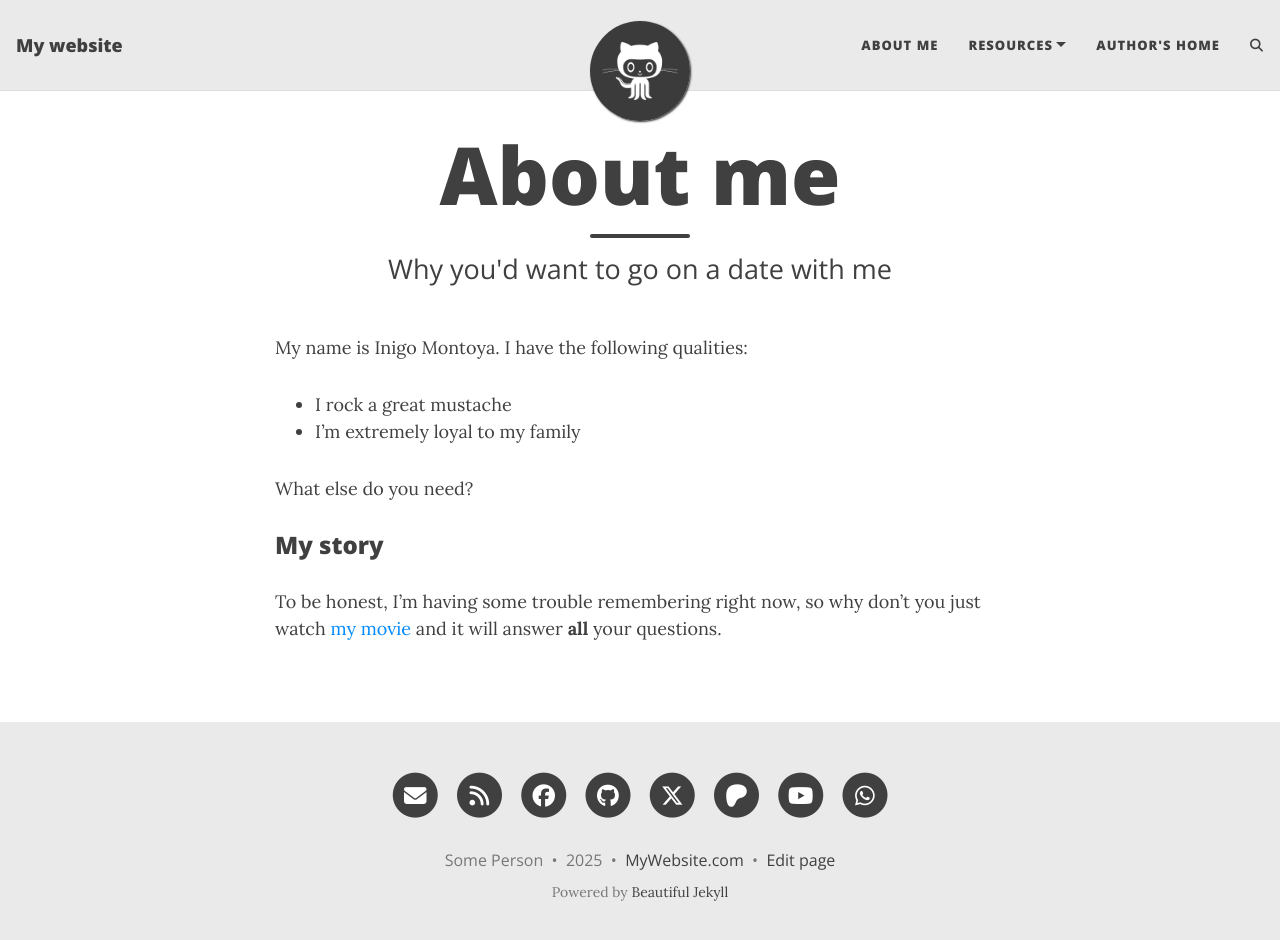
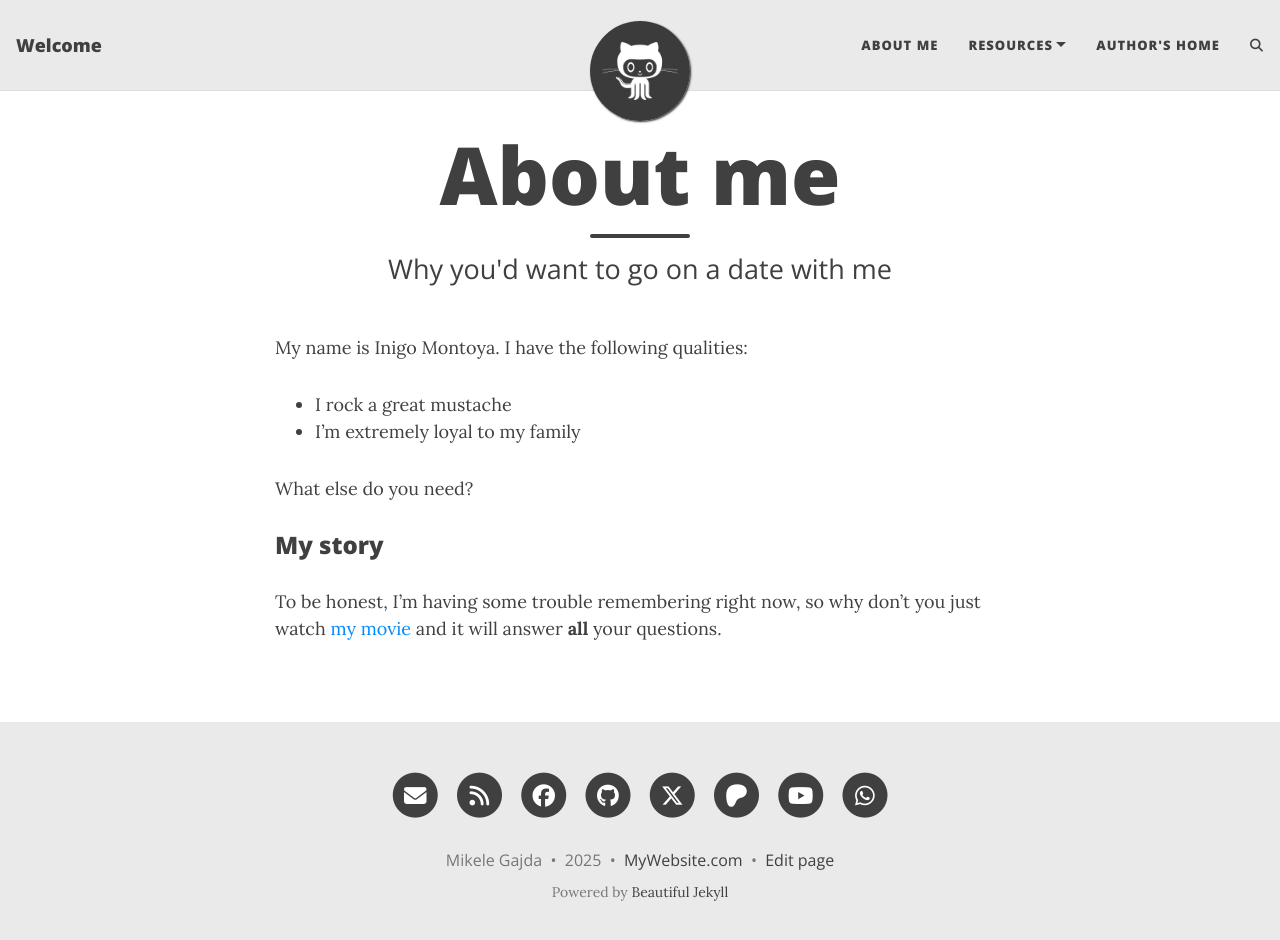
Before and after one commit to mikelegajda/my_home, a Jekyll site: the page built from aboutme.md, in a window 1280 px wide and 953 px high. Shown: the top 940 px of the window. Built offline with Jekyll 4.4.1, drawn with Linux system fonts in a browser that asks for light colours; comment, search, counter and statistics services are not loaded.

Commit message:
test direct url

```diff
--- a/_config.yml
+++ b/_config.yml
@@ -10,12 +10,12 @@
 ############################
 
 # Name of website
-title: My website
+title: Welcome
 
 # Your name to show in the footer
-author: Some Person
+author: Mikele Gajda
 
-url: "https://mikelegajda.github.io" # the base hostname & protocol for your site, e.g. http://example.com
+url: "https://mikelegajda.com" # the base hostname & protocol for your site, e.g. http://example.com
 baseurl: "/my_home" # the subpath of your site, e.g. /blog
 
 ###############################################
```
